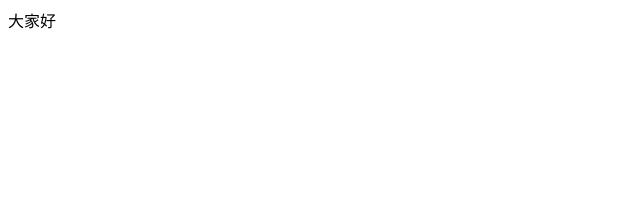
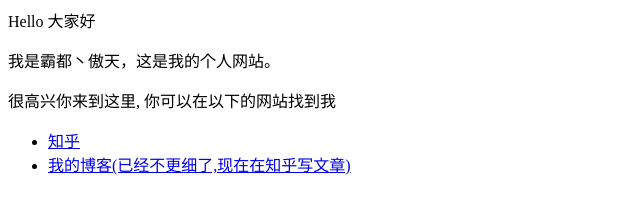
Before and after one commit to dongmf123/dongmf123.github.io, a plain HTML site: page index.html in a window 1280 px wide. Shown: the whole page, without its empty margins (0-640 px from the left). Drawn offline with Linux system fonts and the light colour scheme.

Commit message:
Update index.html

```diff
--- a/index.html
+++ b/index.html
@@ -1 +1,8 @@
-大家好
+<p>Hello 大家好</p>
+<p>我是霸都丶傲天，这是我的个人网站。 </p>
+<p>很高兴你来到这里, 你可以在以下的网站找到我</p>
+
+<ul>
+  <li> <a href="https://www.zhihu.com/people/AJLoveChina">知乎</a> </li>
+  <li> <a href="http://hejie.nigeerhuo.com">我的博客(已经不更细了,现在在知乎写文章)</a> </li>
+</ul>
```
